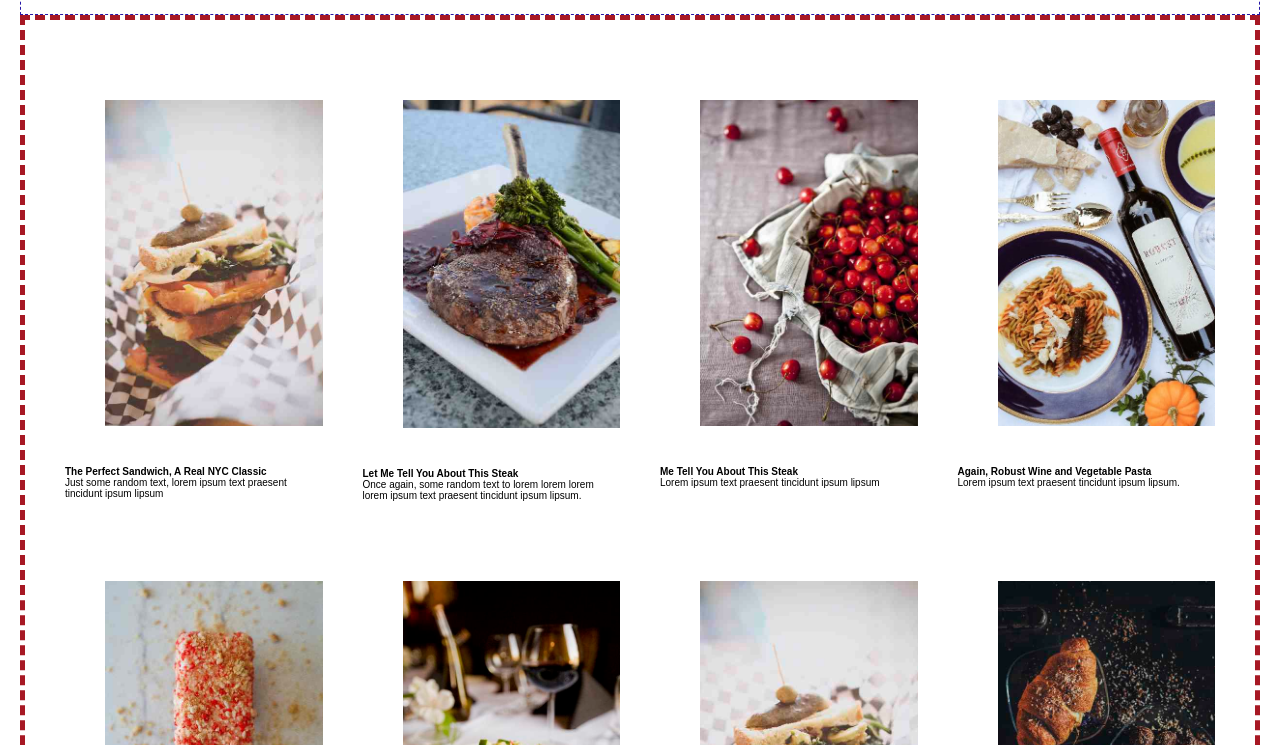
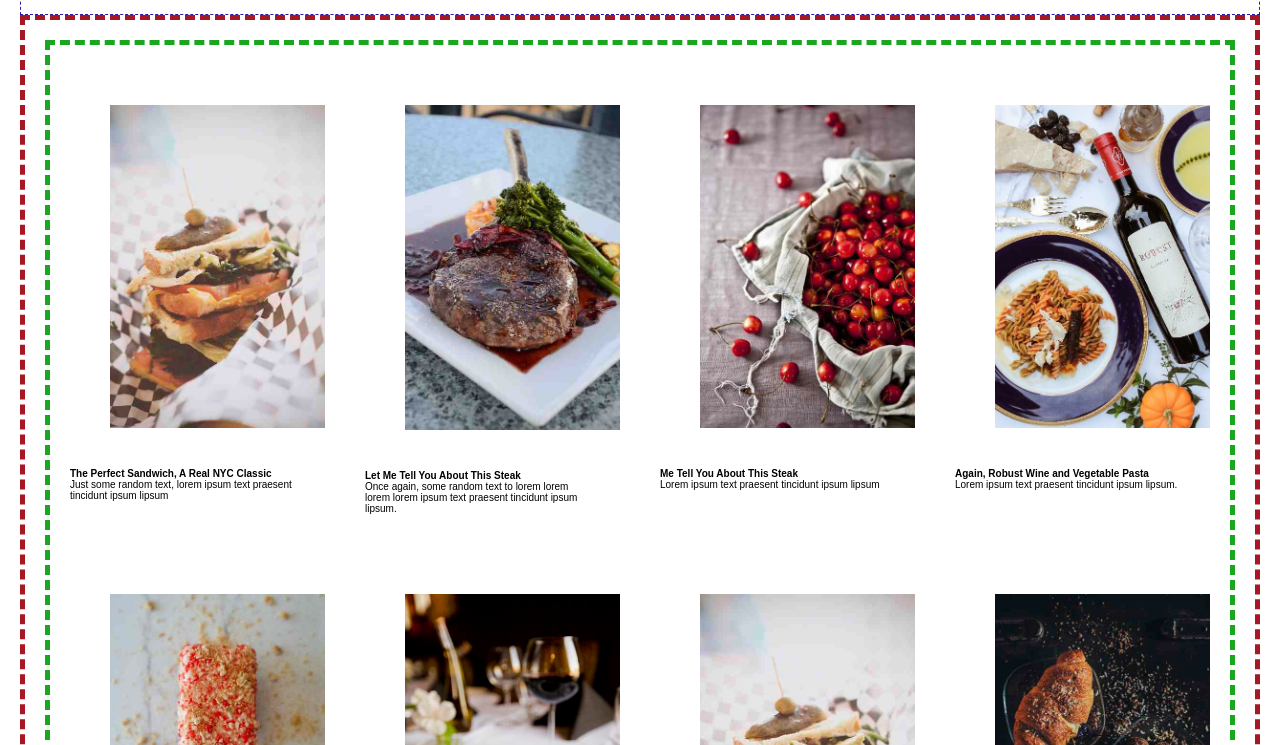
Before and after one commit to GajuQueen/My-food, a plain HTML site: page HTML/index.html in a window 1280 px wide. Shown: the part 55-800 px from the top of the page. Drawn offline with Linux system fonts and the light colour scheme.

Commit message:
initial commit2

```diff
--- a/CSS/index.css
+++ b/CSS/index.css
@@ -32,6 +32,7 @@ img{
 
 }
 .p1{
+    border: 5px dashed rgb(24, 167, 31);
     display: flex;
     flex-wrap: wrap;
 }
```
Also changed, not shown: 1 other file.
